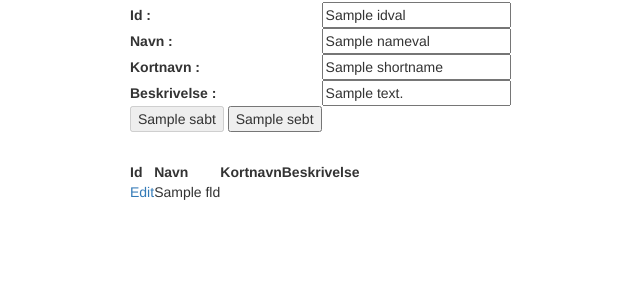
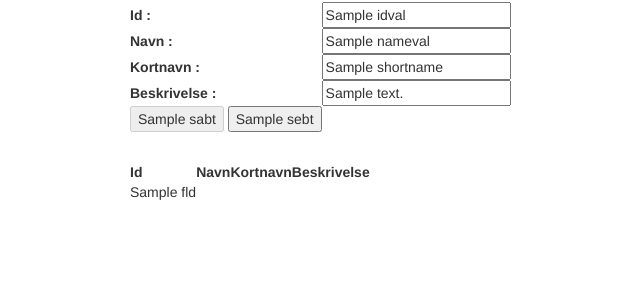
Before and after one commit to einaram/resultatarkiv, a Flask app: template templates/metadata.html in a window 1280 px wide. Shown: the part 229-529 px from the top of the page, without its empty margins (175-815 px from the left). Run offline with Flask 2, Linux system fonts and the light colour scheme; the template is opened without the code that fills it: most values are stand-ins (such as "Sample title", 1, 10 or a date in 2020); some libraries are stand-ins or nearby versions.

Commit message:
Removed edit link from list

```diff
--- a/templates/metadata.html
+++ b/templates/metadata.html
@@ -24,9 +24,9 @@
  {% endif %}
  {% if dataset != None %}
  <table>
- <tr><th hspan="2">Id</th><th>Navn</th><th>Kortnavn</th><th>Beskrivelse</th></tr>
+ <tr><th hspan="1">Id</th><th>Navn</th><th>Kortnavn</th><th>Beskrivelse</th></tr>
  {% for row in dataset %}
- <tr><td><a href="?editid={{row[0]}}">Edit</a></td>
+ <tr><!--<td><a href="?editid={{row[0]}}">Edit</a></td>-->
  {%for fld in row %}
  <td>{{fld}}</td>
  {% endfor %}</tr>
```
